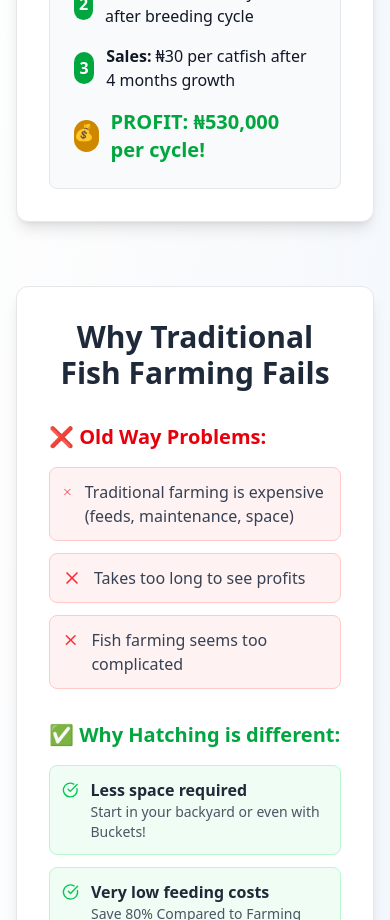
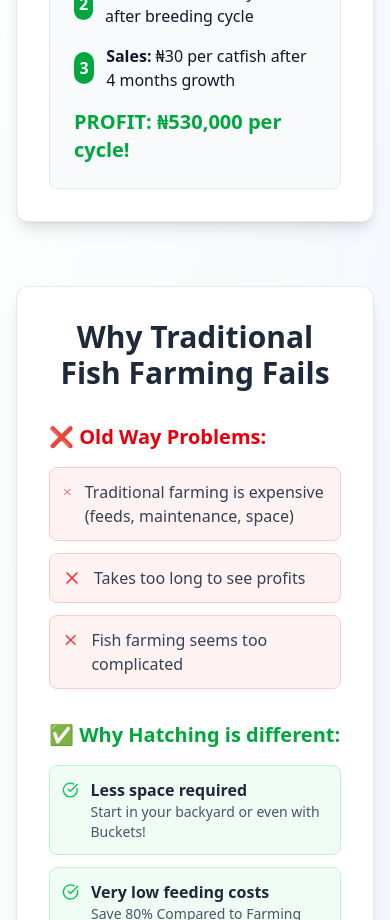
Before and after one commit to Emerald211/course-ad, a React (Vite) app: page / in a window 390 px wide. Shown: the part 1900-2820 px from the top of the page. Built offline with nearby package versions, Linux system fonts and the light colour scheme; no server answers; the HTML template or start-up script is replaced by a standard one.

Commit message:
issues fixed

```diff
--- a/src/App.css
+++ b/src/App.css
@@ -4,7 +4,7 @@
 
 @media screen and (max-width: 600px) {
     .emoji {
-        display: inline;
+        display: none;
     }
 
 }
```
